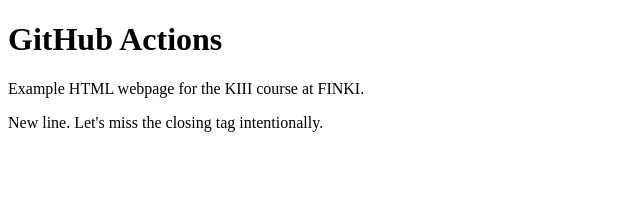
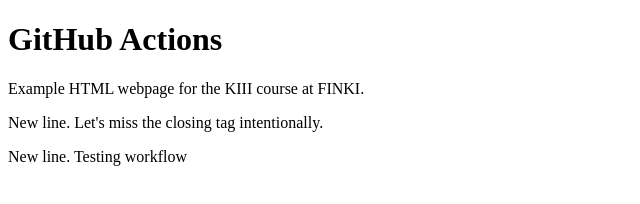
Before and after one commit to DanielaNik/GithubActionsAssignment, a plain HTML site: page index.html in a window 1280 px wide. Shown: the whole page, without its empty margins (0-640 px from the left). Drawn offline with Linux system fonts and the light colour scheme.

Commit message:
Update index.html

```diff
--- a/index.html
+++ b/index.html
@@ -4,5 +4,6 @@
     <h1>GitHub Actions</h1>
     <p>Example HTML webpage for the KIII course at FINKI.</p>
     <p>New line. Let's miss the closing tag intentionally.</p>
+    <p>New line. Testing workflow </p>
   </body>
 </html>
```
